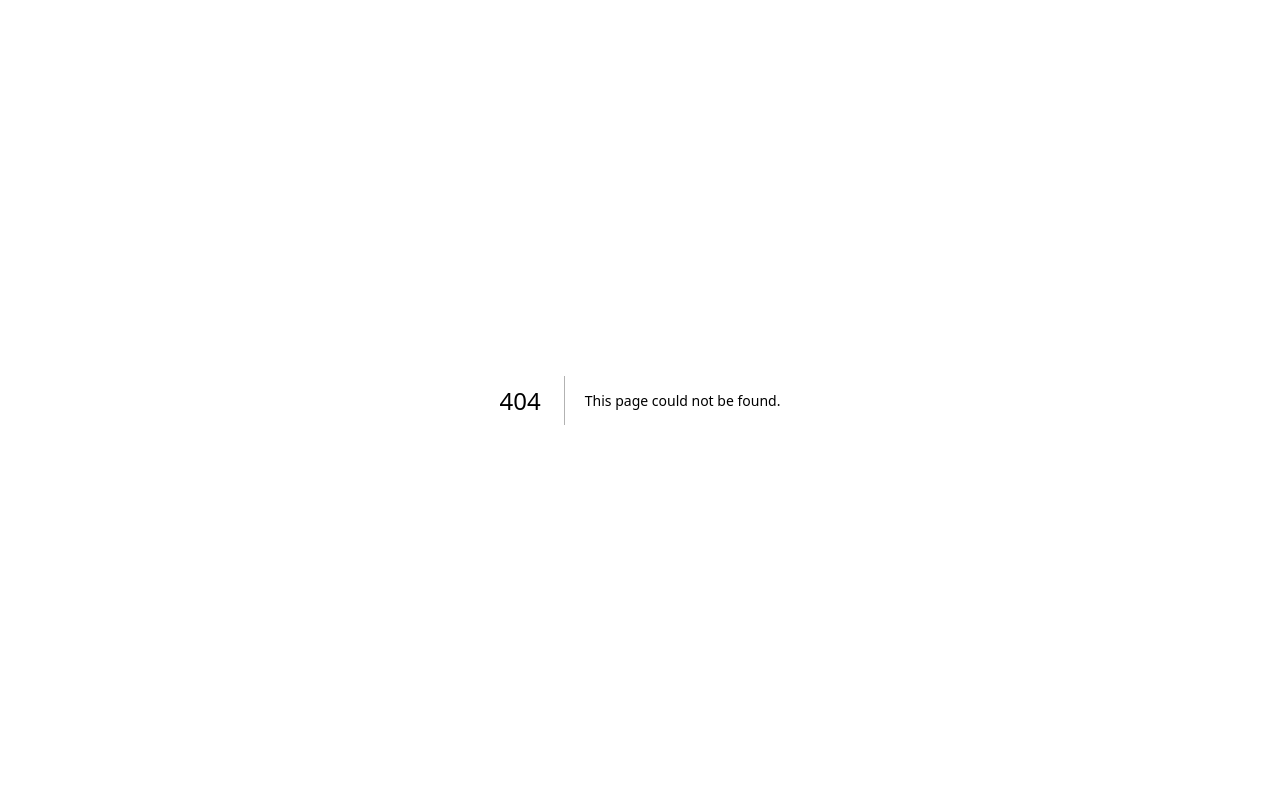
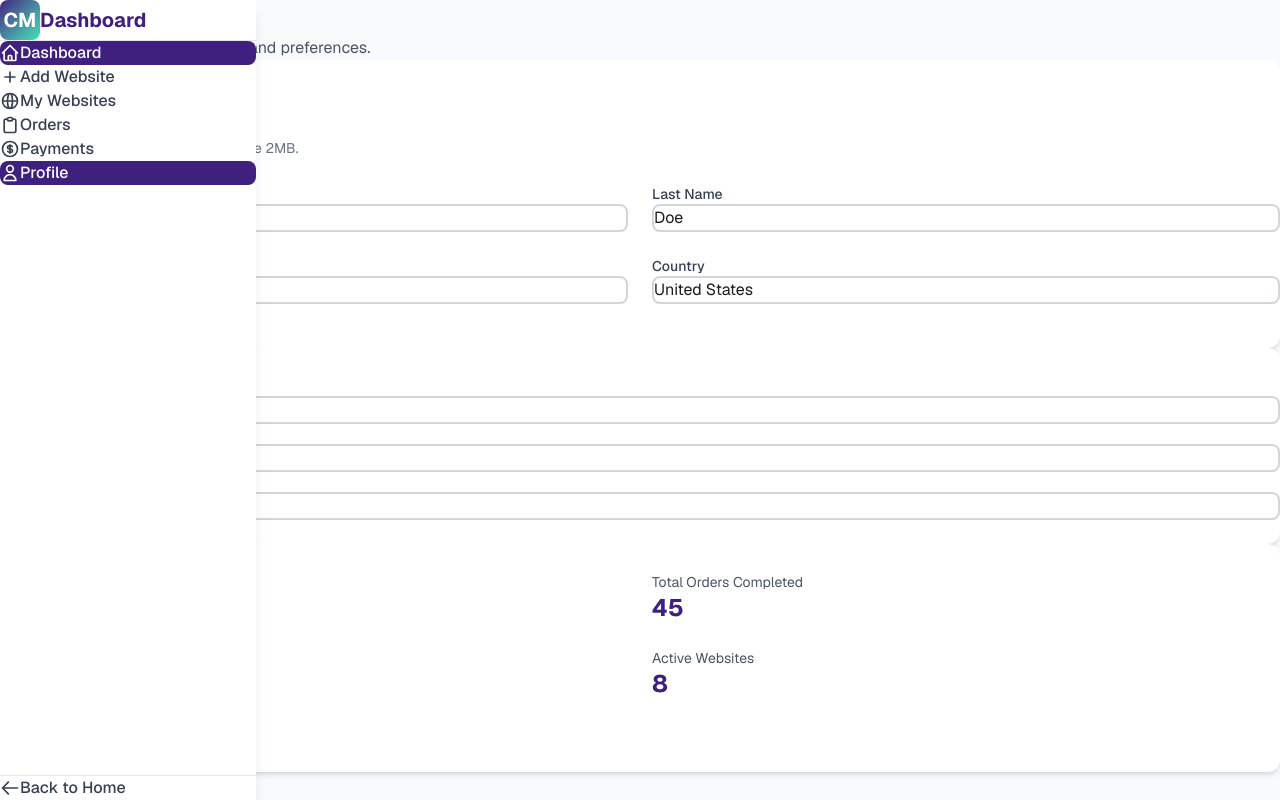
Before and after one commit to ESRAILHAQUE/publisherauthority-frontend, a Next.js app: page /dashboard/profile in a window 1280 px wide. Before the commit this address had no page. Built offline with nearby package versions, Linux system fonts and the light colour scheme.

Commit message:
Dashboard: Create profile page with account settings

```diff
--- /dev/null
+++ b/app/dashboard/profile/page.tsx
@@ -0,0 +1,137 @@
+'use client';
+
+import React, { useState } from 'react';
+import { Card } from '@/components/shared/Card';
+import { Input } from '@/components/shared/Input';
+import { Button } from '@/components/shared/Button';
+import { Badge } from '@/components/shared/Badge';
+
+export default function ProfilePage() {
+  const [profileData, setProfileData] = useState({
+    firstName: 'John',
+    lastName: 'Doe',
+    email: 'john.doe@example.com',
+    country: 'United States',
+  });
+
+  const [passwordData, setPasswordData] = useState({
+    currentPassword: '',
+    newPassword: '',
+    confirmPassword: '',
+  });
+
+  const stats = {
+    accountLevel: 'Gold',
+    totalOrders: 45,
+    totalEarnings: 12500.00,
+    activeWebsites: 8,
+    joinDate: '2024-01-15',
+  };
+
+  return (
+    <div className="space-y-8">
+      <div>
+        <h1 className="text-3xl font-bold text-[#3F207F] mb-2">Profile Settings</h1>
+        <p className="text-gray-600">Manage your account information and preferences.</p>
+      </div>
+
+      {/* Profile Information */}
+      <Card>
+        <h2 className="text-xl font-semibold text-[#3F207F] mb-6">Profile Information</h2>
+        <div className="space-y-6">
+          {/* Profile Image */}
+          <div className="flex items-center space-x-6">
+            <div className="w-24 h-24 bg-gradient-to-br from-[#3F207F] to-[#2EE6B7] rounded-full flex items-center justify-center text-white text-3xl font-bold">
+              JD
+            </div>
+            <div>
+              <Button variant="outline" size="sm">Change Profile Picture</Button>
+              <p className="text-sm text-gray-500 mt-2">JPG, PNG or GIF. Max size 2MB.</p>
+            </div>
+          </div>
+
+          <div className="grid grid-cols-1 md:grid-cols-2 gap-6">
+            <Input
+              label="First Name"
+              value={profileData.firstName}
+              onChange={(e) => setProfileData({ ...profileData, firstName: e.target.value })}
+            />
+            <Input
+              label="Last Name"
+              value={profileData.lastName}
+              onChange={(e) => setProfileData({ ...profileData, lastName: e.target.value })}
+            />
+            <Input
+              label="Email Address"
+              value={profileData.email}
+              disabled
+              helperText="Email cannot be changed after signup"
+            />
+            <Input
+              label="Country"
+              value={profileData.country}
+              disabled
+            />
+          </div>
+
+          <Button>Save Changes</Button>
+        </div>
+      </Card>
+
+      {/* Password Change */}
+      <Card>
+        <h2 className="text-xl font-semibold text-[#3F207F] mb-6">Change Password</h2>
+        <div className="space-y-6">
+          <Input
+            label="Current Password"
+            type="password"
+            value={passwordData.currentPassword}
+            onChange={(e) => setPasswordData({ ...passwordData, currentPassword: e.target.value })}
+          />
+          <Input
+            label="New Password"
+            type="password"
+            value={passwordData.newPassword}
+            onChange={(e) => setPasswordData({ ...passwordData, newPassword: e.target.value })}
+          />
+          <Input
+            label="Confirm New Password"
+            type="password"
+            value={passwordData.confirmPassword}
+            onChange={(e) => setPasswordData({ ...passwordData, confirmPassword: e.target.value })}
+          />
+          <Button>Update Password</Button>
+        </div>
+      </Card>
+
+      {/* Account Overview */}
+      <Card>
+        <h2 className="text-xl font-semibold text-[#3F207F] mb-6">Account Overview</h2>
+        <div className="grid grid-cols-1 md:grid-cols-2 gap-6">
+          <div>
+            <p className="text-sm text-gray-600 mb-2">Account Level</p>
+            <Badge variant="warning" size="md" className="text-lg px-4 py-2">
+              {stats.accountLevel}
+            </Badge>
+          </div>
+          <div>
+            <p className="text-sm text-gray-600 mb-2">Total Orders Completed</p>
+            <p className="text-2xl font-bold text-[#3F207F]">{stats.totalOrders}</p>
+          </div>
+          <div>
+            <p className="text-sm text-gray-600 mb-2">Total Earnings</p>
+            <p className="text-2xl font-bold text-[#3F207F]">${stats.totalEarnings.toLocaleString()}</p>
+          </div>
+          <div>
+            <p className="text-sm text-gray-600 mb-2">Active Websites</p>
+            <p className="text-2xl font-bold text-[#3F207F]">{stats.activeWebsites}</p>
+          </div>
+          <div>
+            <p className="text-sm text-gray-600 mb-2">Member Since</p>
+            <p className="text-lg font-semibold text-gray-900">{new Date(stats.joinDate).toLocaleDateString()}</p>
+          </div>
+        </div>
+      </Card>
+    </div>
+  );
+}
```
